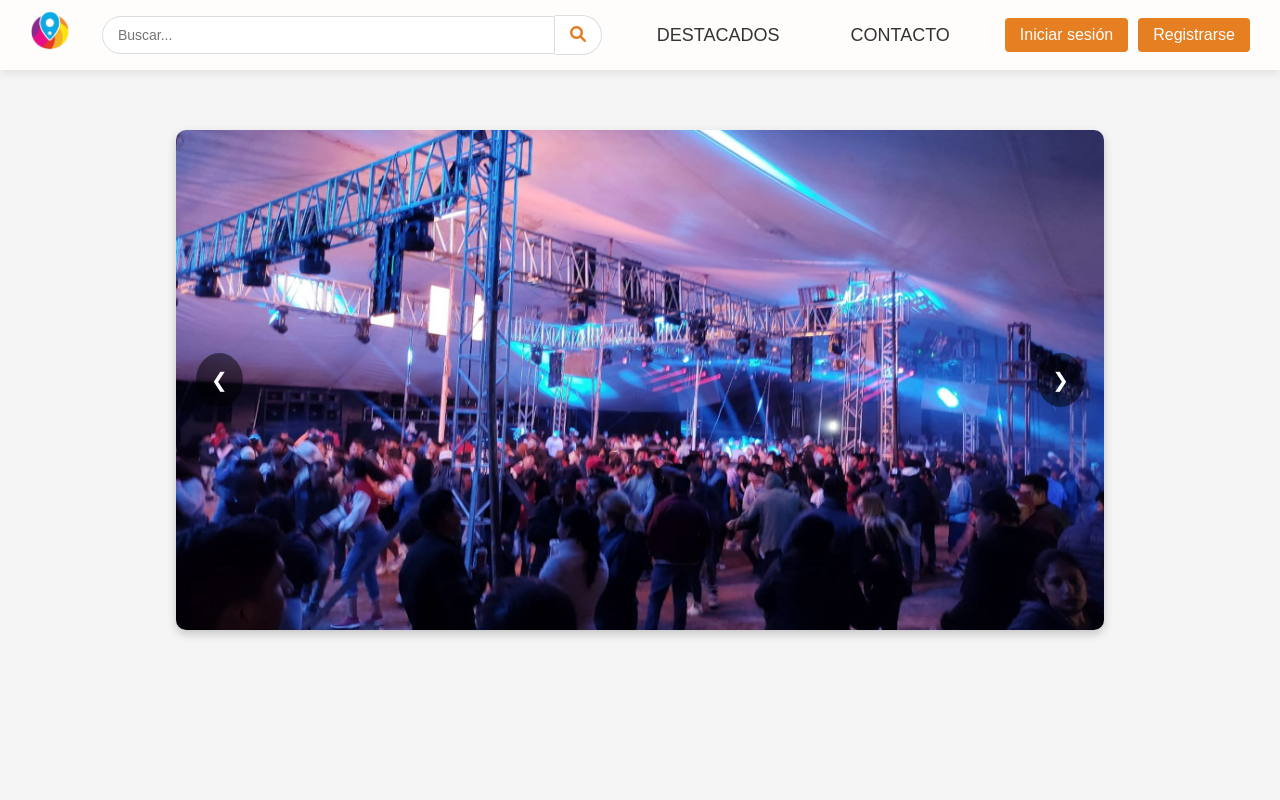
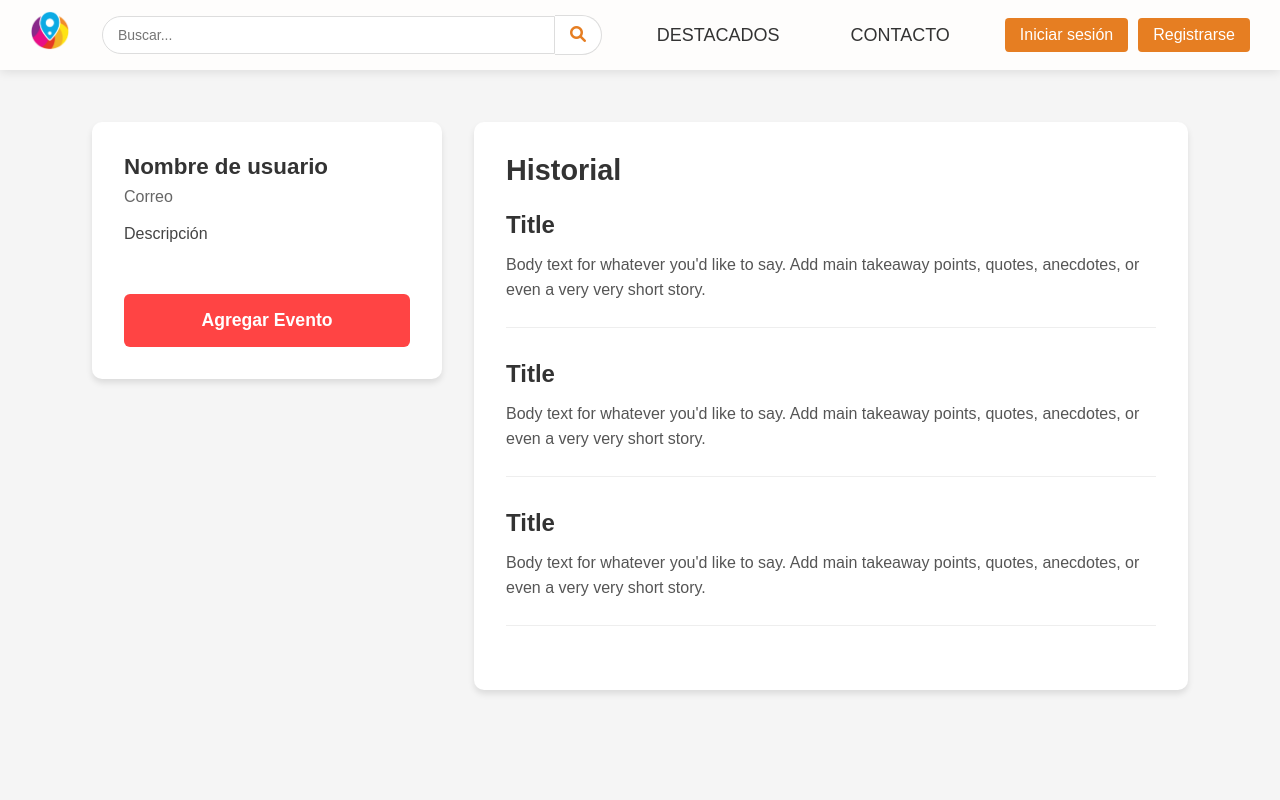
Before and after one commit to abelheddy/EventR, a React (Vite) app in the folder frontend/: page /perfil in a window 1280 px wide. Before the commit this address led to /. Shown: the top 800 px of the page. Built offline with nearby package versions, Linux system fonts and the light colour scheme.

Commit message:
Perfil
Se creo la pagina de perfil jxs y css y se agrego la ruta

```diff
--- a/frontend/src/App.jsx
+++ b/frontend/src/App.jsx
@@ -9,6 +9,7 @@ import Login from './pages/login/Login'; // Importa la página de Login
 import MainPage from './pages/MainPage'; // Importa la página MainPage
 import Reg from './pages/register/register'; // importa la página de registro
 import Mante from './pages/mantenimiento/mantenimiento'; // importa la página de mantenimiento
+import Perfil from './pages/perfil/Perfil' //importa la paguina de Perfil
 
 
 // Componente para rutas protegidas
@@ -41,6 +42,7 @@ function App() {
                         <Route path="/login" element={<Login />} />
                         <Route path="/mantenimiento" element={<Mante />} />
                         <Route path="*" element={<Navigate to="/" replace />} />
+                        <Route path="/perfil" element={<Perfil/>}/>
                     </Routes>
                 </main>
                 <Footer />
--- /dev/null
+++ b/frontend/src/pages/perfil/Perfil.jsx
@@ -0,0 +1,56 @@
+import React from 'react';
+import './css/Perfil.css';
+
+const Perfil = () => {
+  // Datos de ejemplo
+  const userData = {
+    nombre: 'Nombre de usuario',
+    email: 'Correo',
+    descripcion: 'Descripción'
+  };
+
+  const eventos = [
+    {
+      titulo: 'Title',
+      contenido: 'Body text for whatever you\'d like to say. Add main takeaway points, quotes, anecdotes, or even a very very short story.'
+    },
+    {
+      titulo: 'Title',
+      contenido: 'Body text for whatever you\'d like to say. Add main takeaway points, quotes, anecdotes, or even a very very short story.'
+    },
+    {
+      titulo: 'Title',
+      contenido: 'Body text for whatever you\'d like to say. Add main takeaway points, quotes, anecdotes, or even a very very short story.'
+    }
+  ];
+
+  return (
+    <div className="perfil-container">
+      <div className="perfil-layout">
+        {/* Tarjeta de usuario (izquierda) */}
+        <div className="usuario-card">
+          <div className="usuario-info">
+            <h2>{userData.nombre}</h2>
+            <p className="usuario-email">{userData.email}</p>
+            <p className="usuario-descripcion">{userData.descripcion}</p>
+          </div>
+          <button className="agregar-evento-btn">Agregar Evento</button>
+        </div>
+
+        {/* Historial de eventos (derecha) */}
+        <div className="historial-section">
+        <h1 className="usuario-titulo">Historial</h1>
+          {eventos.map((evento, index) => (
+            <div key={index} className="evento-card">
+              <h2 className="evento-titulo">{evento.titulo}</h2>
+              <p className="evento-contenido">{evento.contenido}</p>
+              <div className="evento-separador"></div>
+            </div>
+          ))}
+        </div>
+      </div>
+    </div>
+  );
+};
+
+export default Perfil;
--- /dev/null
+++ b/frontend/src/pages/perfil/css/Perfil.css
@@ -0,0 +1,118 @@
+.perfil-container {
+    width: 100%;
+    min-height: 100vh;
+    padding: 2rem;
+    background-color: #f5f5f5;
+    font-family: 'Arial', sans-serif;
+  }
+
+  .perfil-layout {
+    display: flex;
+    max-width: 1200px;
+    margin: 0 auto;
+    gap: 2rem;
+  }
+
+  /* Tarjeta de usuario */
+  .usuario-card {
+    width: 350px;
+    background: white;
+    border-radius: 10px;
+    padding: 2rem;
+    box-shadow: 0 4px 6px rgba(0, 0, 0, 0.1);
+    display: flex;
+    flex-direction: column;
+    height: fit-content;
+  }
+
+  .usuario-titulo {
+    font-size: 1.8rem;
+    margin-bottom: 1.5rem;
+    color: #333;
+    font-weight: 600;
+  }
+
+  .usuario-info h2 {
+    font-size: 1.4rem;
+    margin-bottom: 0.5rem;
+    color: #333;
+  }
+
+  .usuario-email {
+    font-size: 1rem;
+    color: #666;
+    margin-bottom: 1rem;
+  }
+
+  .usuario-descripcion {
+    font-size: 1rem;
+    line-height: 1.5;
+    color: #444;
+    margin-bottom: 2rem;
+  }
+
+  .agregar-evento-btn {
+    background-color: #ff4444;
+    color: white;
+    padding: 1rem;
+    border: none;
+    border-radius: 6px;
+    font-size: 1.1rem;
+    cursor: pointer;
+    margin-top: 1rem;
+    width: 100%;
+    transition: background-color 0.3s;
+    font-weight: bold;
+  }
+
+  .agregar-evento-btn:hover {
+    background-color: #cc0000;
+  }
+
+  /* Sección de historial */
+  .historial-section {
+    flex: 1;
+    background: white;
+    border-radius: 10px;
+    padding: 2rem;
+    box-shadow: 0 4px 6px rgba(0, 0, 0, 0.1);
+  }
+
+  .evento-card {
+    margin-bottom: 2rem;
+  }
+
+  .evento-titulo {
+    font-size: 1.5rem;
+    margin-bottom: 0.8rem;
+    color: #333;
+    font-weight: 600;
+  }
+
+  .evento-contenido {
+    font-size: 1rem;
+    line-height: 1.6;
+    color: #555;
+    margin-bottom: 1rem;
+  }
+
+  .evento-separador {
+    height: 1px;
+    background-color: #eee;
+    margin-top: 1.5rem;
+  }
+
+  /* Responsive */
+  @media (max-width: 768px) {
+    .perfil-layout {
+      flex-direction: column;
+    }
+
+    .usuario-card {
+      width: 100%;
+    }
+
+    .perfil-container {
+      padding: 1rem;
+    }
+  }
```
